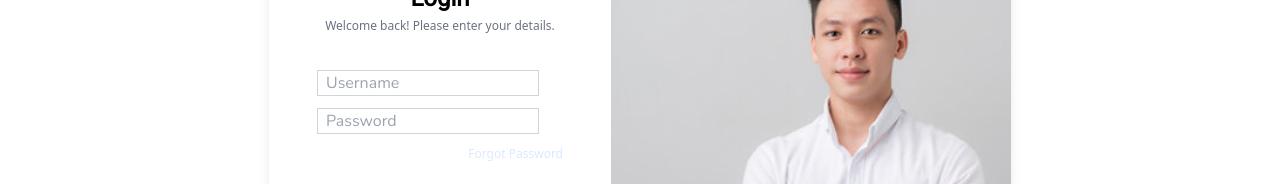
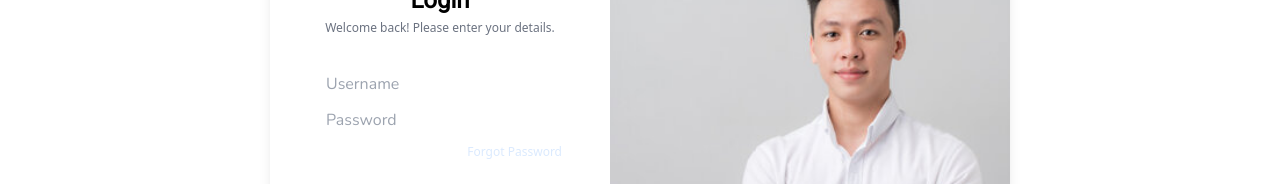
Before and after one commit to designasabaker/welightpreview, a React (Create React App) app: page /login in a window 1280 px wide. Shown: the part 279-463 px from the top of the page. Built offline with nearby package versions, Linux system fonts and the light colour scheme.

Commit message:
Fix login page input box style

```diff
--- a/src/components/LoginComponents/LoginBox.js
+++ b/src/components/LoginComponents/LoginBox.js
@@ -22,7 +22,7 @@ export const LoginBox = (props) => {
                         id="username-text-field"
                         onChange={handleTextFieldChange}
                         placeholder={"Username"}
-                        className={"border-b border-b-black/0.4 focus:outline-none focus:border-b-blue-500 transition-all ease-in-out duration-300"}
+                        className={"border-none border-b border-b-black/0.4 focus:outline-none focus:border-b-blue-500 transition-all ease-in-out duration-300"}
                     />
                     {/*<p className={"mt-3"}>Password</p>*/}
                     <input
@@ -31,7 +31,7 @@ export const LoginBox = (props) => {
                         id="password-text-field"
                         onChange={handleTextFieldChange}
                         placeholder={"Password"}
-                        className={"border-b border-b-black/0.4 focus:outline-none focus:border-blue-500 transition-all ease-in-out duration-300"}
+                        className={"border-none border-b border-b-black/0.4 focus:outline-none focus:border-blue-500 transition-all ease-in-out duration-300"}
                     />
                 </div>
                 <div className={"flex flex-col text-md"}>
--- a/src/pages/Profile.js
+++ b/src/pages/Profile.js
@@ -6,7 +6,7 @@ function Profile(){
     const navigate = useNavigate();
 
     return(
-        <div className={"flex flex-col pr-36"}>
+        <div className={"flex flex-col pr-3"}>
             <h1 className={titleStyle}>Welcome!</h1>
             <p className={"font-sans font-thin"}>We're excited to announce a new feature that is set to significantly enhance your experience on our platform. We have introduced a User Profile section, a personal space where you can provide and manage your information to tailor your experiences and interactions on our platform.<br/><br/>
 
@@ -16,7 +16,7 @@ function Profile(){
 
                 Thank you for being a valued member of our community!</p>
             <button
-                className={`w-full h-12 bg-blue-500 hover:bg-blue-700 text-white font-bold my-6 py-2 px-4 rounded`}
+                className={`h-12 bg-blue-500 hover:bg-blue-700 text-white font-bold my-6 py-2 px-4 rounded`}
                 onClick={()=>{
                     navigate("/profile/basic-info");
                 }}>
```
